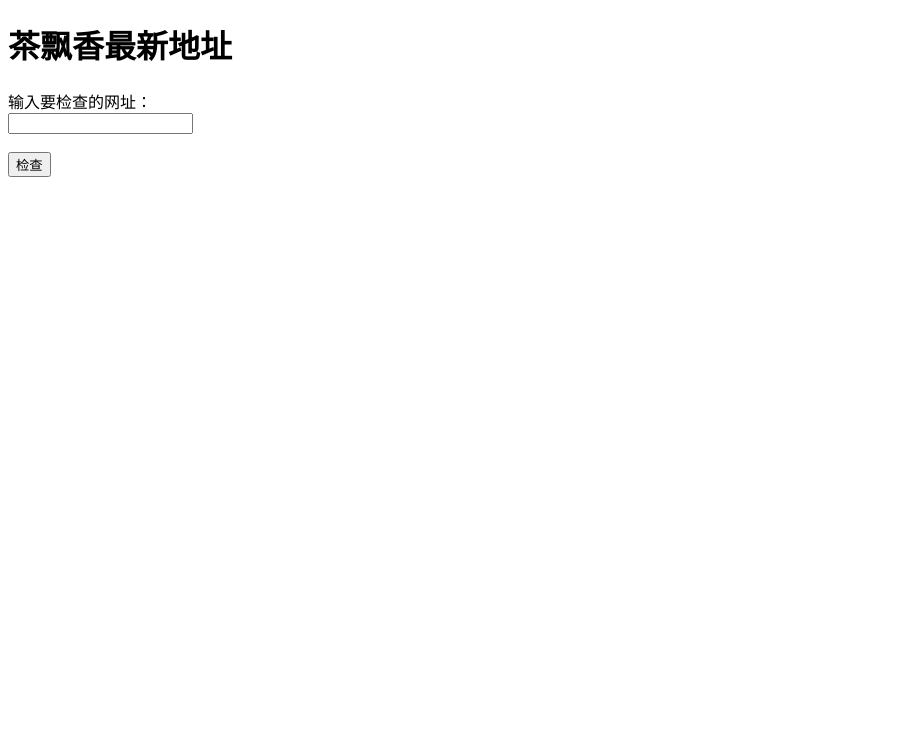
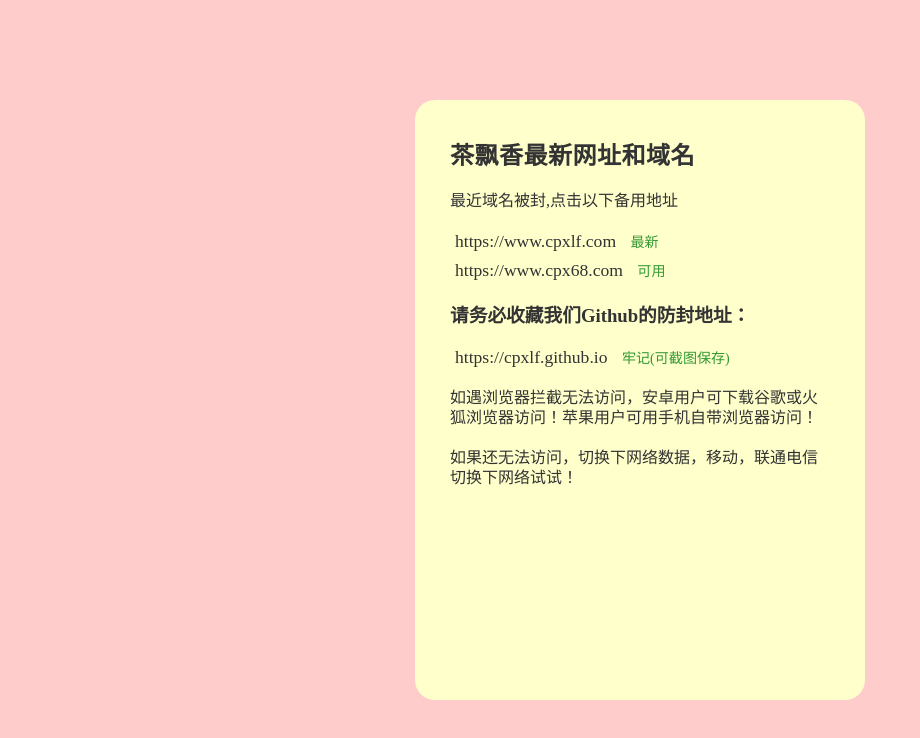
Before and after one commit to cpxlf/cpxlf.github.io, a plain HTML site: page index.html in a window 1280 px wide. Shown: the whole page, without its empty margins (0-920 px from the left). Drawn offline with Linux system fonts and the light colour scheme.

Commit message:
Update index.html

```diff
--- a/index.html
+++ b/index.html
@@ -1,37 +1,71 @@
-<!DOCTYPE html>
+<!doctype html>
 <html>
 <head>
-  <meta charset="UTF-8">
-  <title>茶飘香最新地址</title>
+    <meta charset="utf-8">
+    <meta name="viewport" content="width=device-width, initial-scale=1.0, minimum-scale=1.0, maximum-scale=1.0,user-scalable=no">
+    <title>茶飘香论坛最新域名网址-分享全国靠谱楼凤信息！</title>
+    <meta name="keywords" content="楼凤，兼职，良家，桑拿，洗浴，按摩，会所，高端外围，凤楼阁论坛，全国楼凤，论坛，免费">
+    <meta name="description" content="凤楼阁论坛，自由开放，信息共享，这里有全国各地楼凤，兼职，良家，桑拿，洗浴，按摩，会所，高端外围及体验感受的详细性息介绍,全国楼凤论坛免费">
+    <meta name="author" content="茶飘香">
+    <link rel="icon" href="/favicon.ico">
+    <style>
+        html, body { background: #FFCCCC; font-family: '微软雅黑'; }
+        * { box-sizing: border-box; }
+        .box { width: 450px; height: 100%; max-height: 600px; min-height: 450px; background: #FFFFCC; border-radius: 20px; position: absolute; left: 50%; top: 50%; transform: translate(-50%, -50%); padding: 30px 50px; }
+        .box .box__description { position: absolute; top: 20px; left: 50%; transform: translateX(-50%); text-align: left; }
+        .box .box__description .box__description-container { color: #333333; width: 380px; font-size: 16px; margin: 0 auto; }
+        .box .box__description .box__description-container .box__description-title { font-size: 24px; letter-spacing: .5px; }
+        .box .box__description .box__description-container .box__description-text { color: #333333; line-height: 20px; margin-top: 20px; }
+        .box .box__description ul { list-style-type: none; font-size: 14px; font-size: 1.1rem; margin-top: 20px; padding: 0; padding-left: 5px; }
+        .box .box__description ul li { margin: 8px 0; padding: 0 }
+        .box .box__description ul small { font-size: .8em; color: #339933; margin-left: 10px }
+        .box .box__description ul li a { text-decoration: none; color: #333333; }
+        .box .box__description ul li a:hover { color: #CCCCCC }
+        .box .box__description ul li a:hover small { color: inherit }
+
+        @media(max-width:770px) {
+            .box { width: 350px; }
+            .box .box__description .box__description-container { width: 300px; }
+            .box .box__description .box__description-container .box__description-title { font-size: 19px; }
+            .box .box__description .box__description-container .box__description-text { font-size: 15px; }
+            .box .box__description h3 { font-size: 16px; }
+        }
+    </style>
 </head>
 <body>
-  <h1>茶飘香最新地址</h1>
-
-  <form>
-    <label for="url">输入要检查的网址：</label>
-    <br>
-    <input id="url" type="text" name="url">
-    <br><br>
-    <button type="button" onclick="checkUrl()">检查</button>
-  </form>
-
-  <p id="result"></p>
-
-  <script>
-    function checkUrl() {
-      var url = document.getElementById("url").value;
-      var xhttp = new XMLHttpRequest();
-      xhttp.onreadystatechange = function() {
-        if (this.readyState == 4 && this.status == 200) {
-          document.getElementById("result").innerHTML = url + " 是可用的";
-        } else {
-          document.getElementById("result").innerHTML = url + " 是不可用的";
-        }
-      };
-      xhttp.open("GET", url, true);
-      xhttp.send();
-    }
-  </script>
-
+    <div class="box">
+        <div class="box__description">
+            <div class="box__description-container">
+                <h1 class="box__description-title">茶飘香最新网址和域名</h1>
+                <div class="box__description-text">最近域名被封,点击以下备用地址</div>
+                <ul>
+			              <li>
+                        <a href="https://www.cpxlf.com">
+                            https://www.cpxlf.com
+                        </a>
+                        <small><time>最新</time></small>
+                    </li>
+			              <li>
+                        <a href="https://www.cpx68.com">
+                            https://www.cpx68.com
+                        </a>
+                        <small><time>可用</time></small>
+                    </li>
+                </ul>
+                <h3>请务必收藏我们Github的防封地址：</h3>
+                <ul>
+                    <li>
+                        <a href="https://cpxlf.github.io">
+                            https://cpxlf.github.io
+                        </a>
+                        <small><time>牢记(可截图保存)</time></small>
+                    </li>
+                </ul>
+				<!-- <h3>客服QQ：1662817130</h3>-->
+		     <div class="box__description-text">如遇浏览器拦截无法访问，安卓用户可下载谷歌或火狐浏览器访问！苹果用户可用手机自带浏览器访问！
+			     <br/> <br/>如果还无法访问，切换下网络数据，移动，联通电信切换下网络试试！</div>
+            </div>
+        </div>
+    </div>
 </body>
 </html>
```
